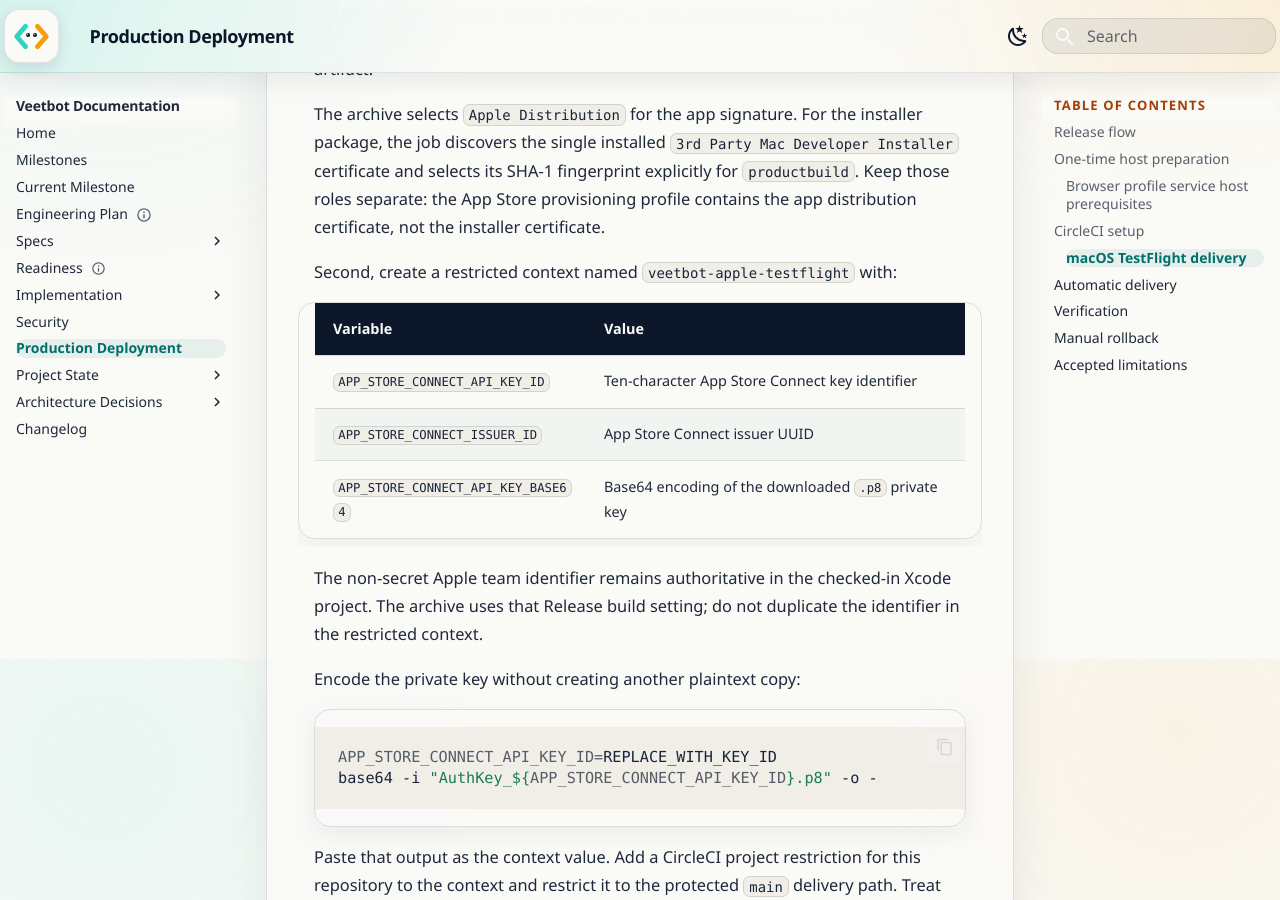
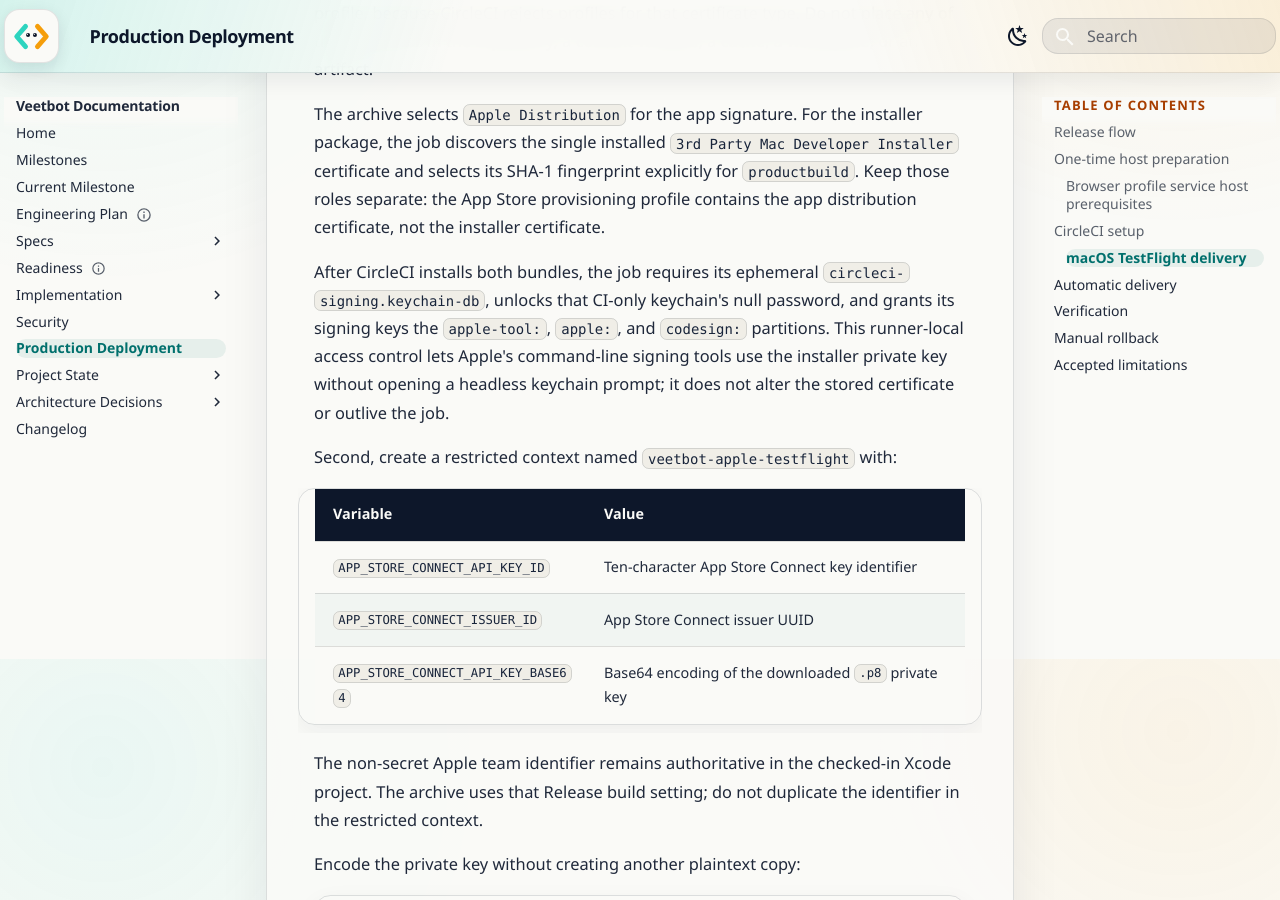
Before and after one commit to avitus/veetbot, an MkDocs documentation site: the page built from docs/deployment.md, in a window 1280 px wide and 900 px high, scrolled down 11041 px. Built offline with MkDocs 1.6.1 and Material for MkDocs 9.7.7, drawn with Linux system fonts in a browser that asks for light colours.

Commit message:
fix(ci): authorize TestFlight installer signing
Reading-Lane: A

```diff
--- a/docs/deployment.md
+++ b/docs/deployment.md
@@ -441,6 +441,13 @@
 Store provisioning profile contains the app distribution certificate, not the
 installer certificate.
 
+After CircleCI installs both bundles, the job requires its ephemeral
+`circleci-signing.keychain-db`, unlocks that CI-only keychain's null password,
+and grants its signing keys the `apple-tool:`, `apple:`, and `codesign:`
+partitions. This runner-local access control lets Apple's command-line signing
+tools use the installer private key without opening a headless keychain prompt;
+it does not alter the stored certificate or outlive the job.
+
 Second, create a restricted context named `veetbot-apple-testflight` with:
 
 | Variable | Value |
--- a/docs/status/citation-ledger.yaml
+++ b/docs/status/citation-ledger.yaml
@@ -280,7 +280,7 @@
   - cite: "docs/plan/notifications-and-devices.md#docs/plan/multi-device-and-surfaces.md:441"
     excerpt: "## Open questions for review"
     digest: "b6a2adc3e0938fad"
-  - cite: "docs/plan/operational-hardening.md#docs/deployment.md:739-746"
+  - cite: "docs/plan/operational-hardening.md#docs/deployment.md:746-753"
     excerpt: "## Accepted limitations"
     digest: "ad0074ad56656b13"
   - cite: "docs/plan/operational-hardening.md#docs/plan/event-log-and-persistence.md:962-973"
```
Also changed, not shown: docs/adr/0074-automated-macos-testflight-delivery.md (+5 -1 lines), docs/plan/operational-hardening.md (+1 -1 lines), 2 other files.
